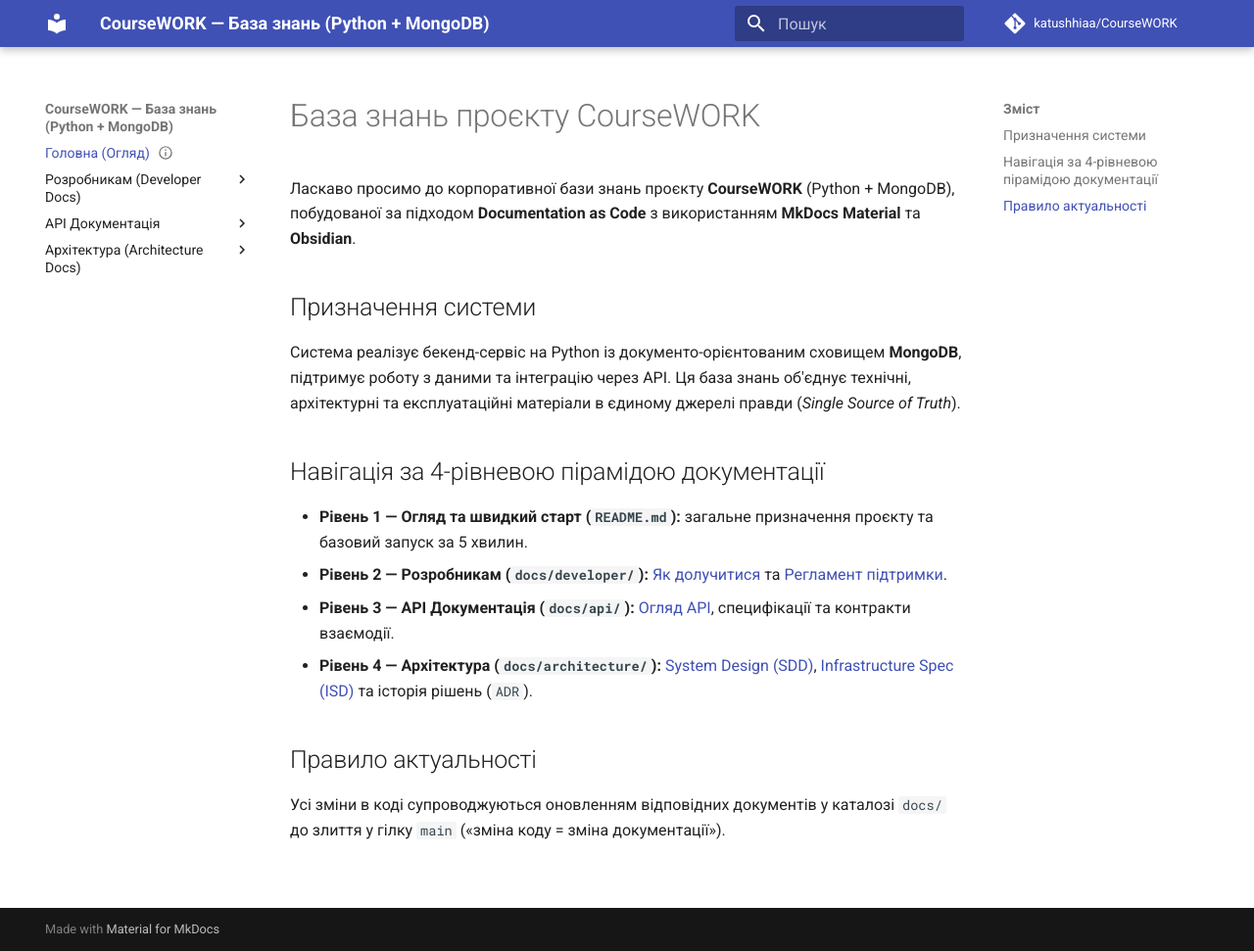
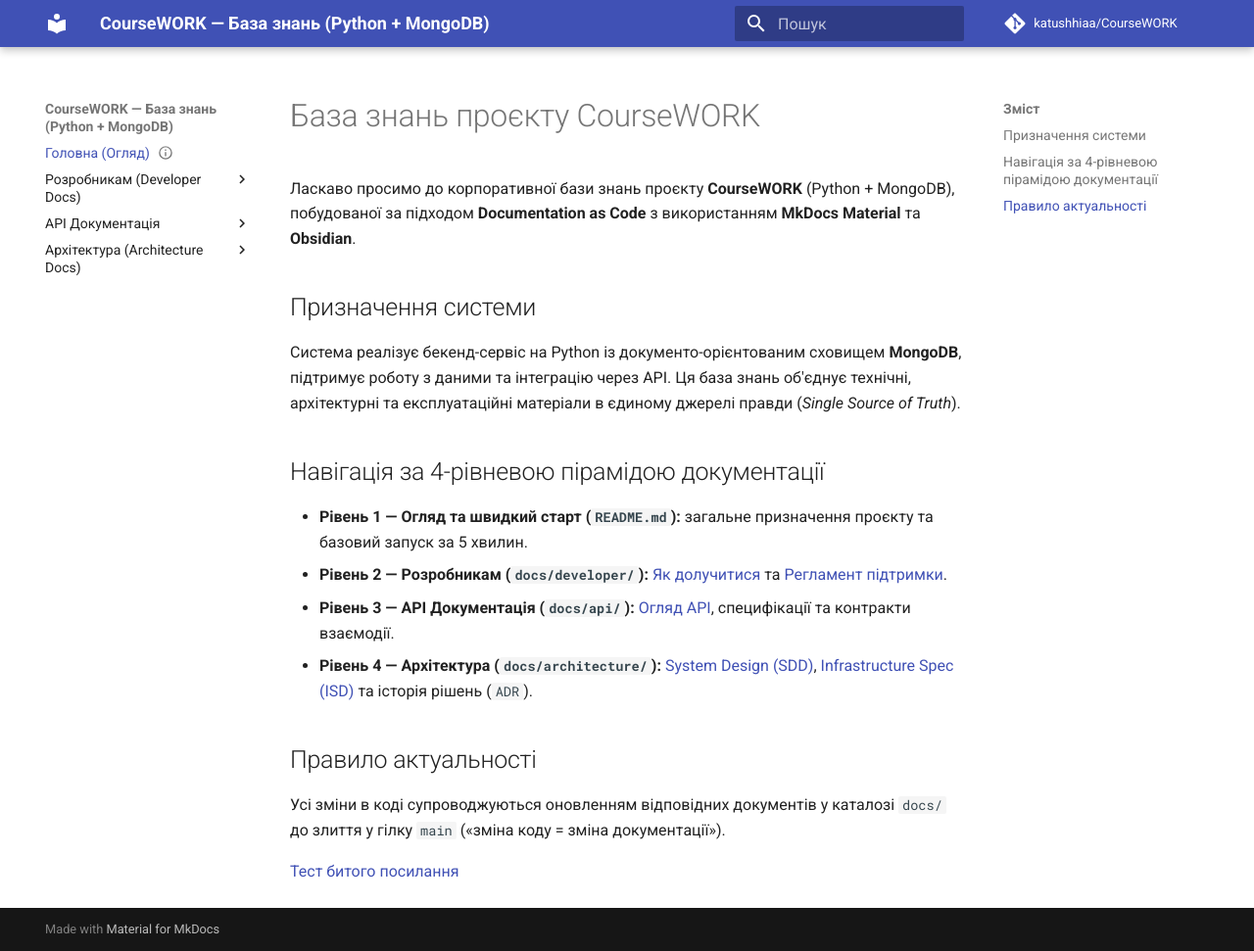
Before and after one commit to katushhiaa/CourseWORK, an MkDocs documentation site: the page built from docs/index.md, in a window 1280 px wide and 971 px high. Shown: the whole window at 98% size. Built offline with MkDocs 1.6.1 and Material for MkDocs 9.7.7, drawn with Linux system fonts in a browser that asks for light colours; comment, search, counter and statistics services are not loaded.

```diff
--- a/docs/index.md
+++ b/docs/index.md
@@ -23,3 +23,5 @@ tags: [architecture, api, ops]
 ## Правило актуальності
 
 Усі зміни в коді супроводжуються оновленням відповідних документів у каталозі `docs/` до злиття у гілку `main` («зміна коду = зміна документації»).
+
+[Тест битого посилання](non-existent-page.md)
```
